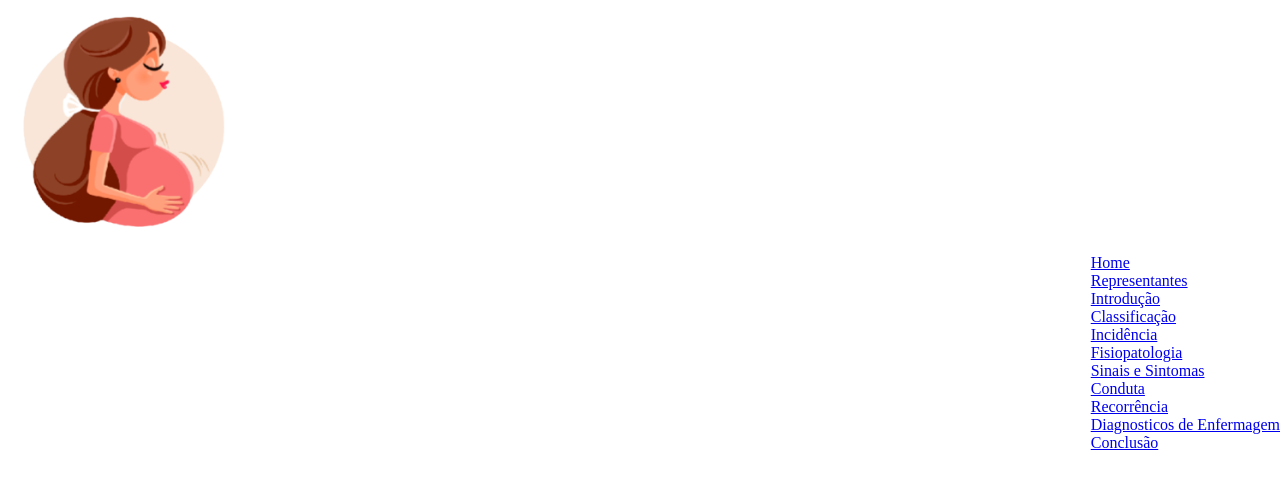
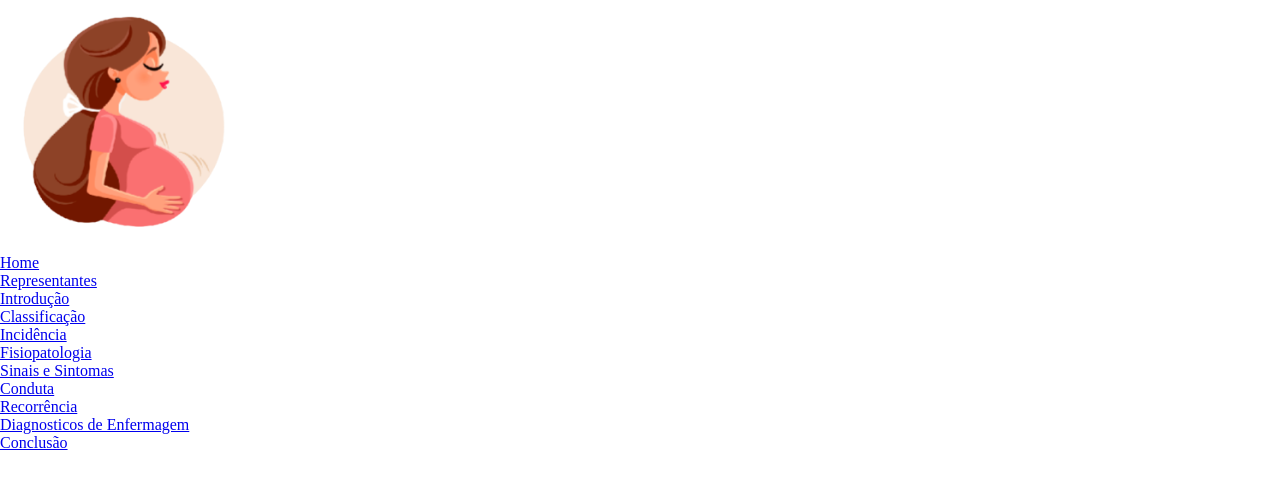
Before and after one commit to fmarques84/saudeMental, a plain HTML site: page index.html in a window 1280 px wide. Drawn offline with Linux system fonts and the light colour scheme.

Commit message:
first-commit

```diff
--- a/style.css
+++ b/style.css
@@ -11,14 +11,3 @@
     width: 250px;
     height: 250px;
 }
-
-.menu ul{
-    padding:0px;
-    margin:0px;
-    list-style:none;
-    float:right;
-}
-
-.menu ul li{
-
-}
```
